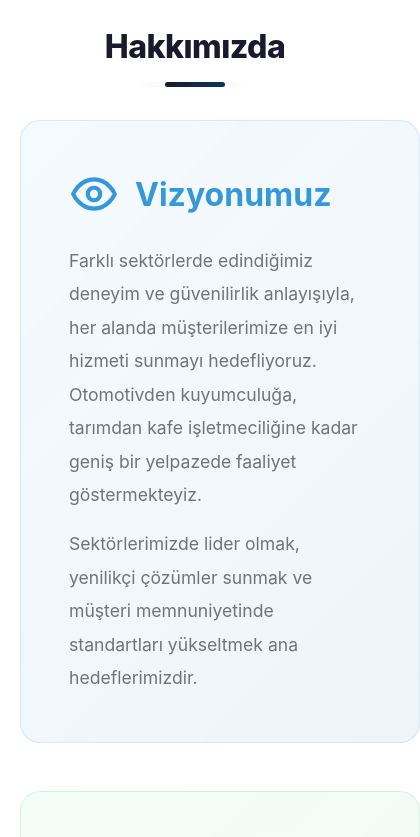
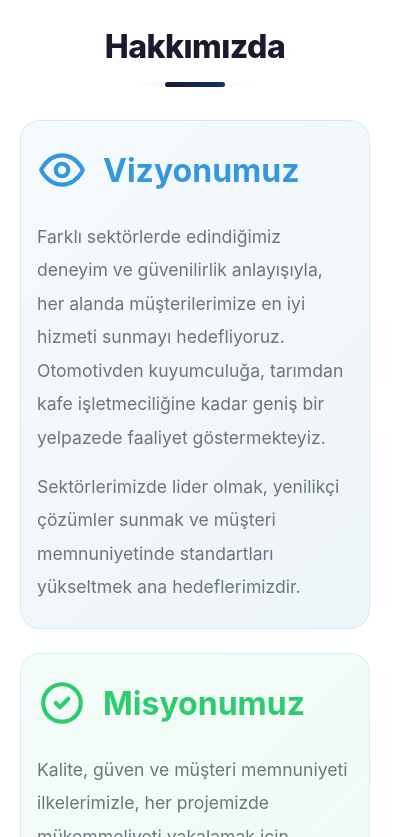
Before and after one commit to AllySahin/burakarslan, a plain HTML site: page index.html in a window 390 px wide. Shown: the part 4000-4837 px from the top of the page, 420 px wide, since content can reach past the window. Drawn offline with Linux system fonts and the light colour scheme.

Commit message:
Fix responsive design for vision and mission cards

```diff
--- a/index.html
+++ b/index.html
@@ -144,9 +144,9 @@
     <section id="about" class="about">
         <div class="container">
             <h2 class="section-title">Hakkımızda</h2>
-            <div style="display: grid; grid-template-columns: repeat(auto-fit, minmax(400px, 1fr)); gap: 3rem; margin-top: 3rem;">
+            <div class="vision-mission-grid">
                 <!-- Vizyon Kartı -->
-                <div style="background: linear-gradient(135deg, rgba(52, 152, 219, 0.05) 0%, rgba(41, 128, 185, 0.08) 100%); padding: 3rem; border-radius: 20px; border: 1px solid rgba(52, 152, 219, 0.15); transition: all 0.3s ease;" onmouseover="this.style.transform='translateY(-10px)'; this.style.boxShadow='0 20px 50px rgba(52, 152, 219, 0.15)'" onmouseout="this.style.transform='translateY(0)'; this.style.boxShadow='none'">
+                <div class="vision-mission-card vision-card">
                     <div style="display: flex; align-items: center; margin-bottom: 1.5rem;">
                         <svg viewBox="0 0 24 24" fill="none" xmlns="http://www.w3.org/2000/svg" style="width: 50px; height: 50px; color: #3498db; margin-right: 1rem;">
                             <path d="M15 12C15 13.6569 13.6569 15 12 15C10.3431 15 9 13.6569 9 12C9 10.3431 10.3431 9 12 9C13.6569 9 15 10.3431 15 12Z" stroke="currentColor" stroke-width="2" stroke-linecap="round" stroke-linejoin="round"/>
@@ -163,7 +163,7 @@
                 </div>
 
                 <!-- Misyon Kartı -->
-                <div style="background: linear-gradient(135deg, rgba(46, 204, 113, 0.05) 0%, rgba(39, 174, 96, 0.08) 100%); padding: 3rem; border-radius: 20px; border: 1px solid rgba(46, 204, 113, 0.15); transition: all 0.3s ease;" onmouseover="this.style.transform='translateY(-10px)'; this.style.boxShadow='0 20px 50px rgba(46, 204, 113, 0.15)'" onmouseout="this.style.transform='translateY(0)'; this.style.boxShadow='none'">
+                <div class="vision-mission-card mission-card">
                     <div style="display: flex; align-items: center; margin-bottom: 1.5rem;">
                         <svg viewBox="0 0 24 24" fill="none" xmlns="http://www.w3.org/2000/svg" style="width: 50px; height: 50px; color: #2ecc71; margin-right: 1rem;">
                             <path d="M9 12L11 14L15 10M21 12C21 16.9706 16.9706 21 12 21C7.02944 21 3 16.9706 3 12C3 7.02944 7.02944 3 12 3C16.9706 3 21 7.02944 21 12Z" stroke="currentColor" stroke-width="2" stroke-linecap="round" stroke-linejoin="round"/>
--- a/styles.css
+++ b/styles.css
@@ -887,3 +887,59 @@ body {
         font-size: 0.9rem;
     }
 }
+
+/* Vision & Mission Cards - Responsive Fix */
+.vision-mission-grid {
+    display: grid;
+    grid-template-columns: repeat(auto-fit, minmax(min(100%, 350px), 1fr));
+    gap: 2rem;
+    margin-top: 3rem;
+    max-width: 100%;
+}
+
+.vision-mission-card {
+    padding: 2.5rem 2rem;
+    border-radius: 20px;
+    transition: all 0.3s ease;
+    max-width: 100%;
+    width: 100%;
+}
+
+.vision-card {
+    background: linear-gradient(135deg, rgba(52, 152, 219, 0.05) 0%, rgba(41, 128, 185, 0.08) 100%);
+    border: 1px solid rgba(52, 152, 219, 0.15);
+}
+
+.mission-card {
+    background: linear-gradient(135deg, rgba(46, 204, 113, 0.05) 0%, rgba(39, 174, 96, 0.08) 100%);
+    border: 1px solid rgba(46, 204, 113, 0.15);
+}
+
+.vision-mission-card:hover {
+    transform: translateY(-10px);
+}
+
+.vision-card:hover {
+    box-shadow: 0 20px 50px rgba(52, 152, 219, 0.15);
+}
+
+.mission-card:hover {
+    box-shadow: 0 20px 50px rgba(46, 204, 113, 0.15);
+}
+
+@media (max-width: 768px) {
+    .vision-mission-grid {
+        grid-template-columns: 1fr;
+        gap: 1.5rem;
+    }
+
+    .vision-mission-card {
+        padding: 2rem 1.5rem;
+    }
+}
+
+@media (max-width: 480px) {
+    .vision-mission-card {
+        padding: 1.5rem 1rem;
+    }
+}
```
